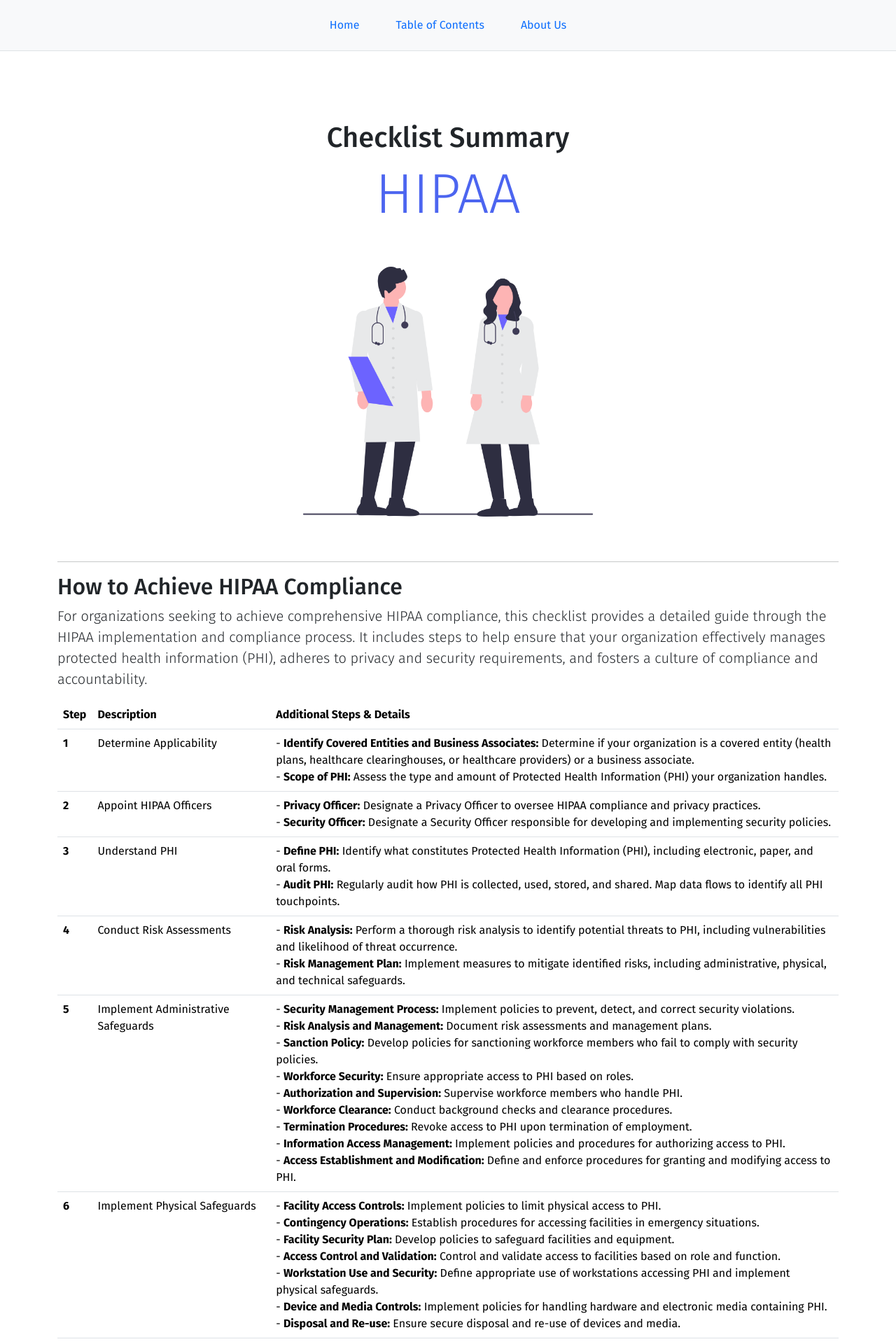
After one commit to jonnych6/CertificationWeb-2, a Flask app: page /HIPAA_checklist in a window 1280 px wide. The commit adds this page. Shown: the top 1920 px of the page at 70% size. Run offline with Flask 3, Linux system fonts and the light colour scheme.

Commit message:
add hipaa_checklist.html

```diff
--- a/app.py
+++ b/app.py
@@ -55,6 +55,10 @@ def PCI_DSS_checklist():
 def GRC_checklist():
     return render_template('/GRC/GRC_checklist.html')
 
+@app.route('/HIPAA_checklist')
+def HIPAA_checklist():
+    return render_template('/HIPAA/HIPAA_checklist.html')
+
 @app.route('/GDPR_checklist')
 def GDPR_checklist():
     return render_template('/GDPR/GDPR_checklist.html')
--- /dev/null
+++ b/templates/HIPAA/HIPAA_checklist.html
@@ -0,0 +1,305 @@
+{% extends "layout.html" %} {% block title %}Resources{% endblock %} {% block
+content %}
+
+<div class="container text-center" style="margin-top: 100px">
+  <h1>Checklist Summary</h1>
+  <h1 class="display-1" style="color: #4c65f0">HIPAA</h1>
+  <img
+    src="static\images\HIPPA\hipaa_checklist.png"
+    style="width: 50%; height: auto"
+  />
+  <hr />
+</div>
+
+<div class="container">
+  <div class="col">
+    <h2>How to Achieve HIPAA Compliance</h2>
+    <p class="lead">
+      For organizations seeking to achieve comprehensive HIPAA compliance, this
+      checklist provides a detailed guide through the HIPAA implementation and
+      compliance process. It includes steps to help ensure that your
+      organization effectively manages protected health information (PHI),
+      adheres to privacy and security requirements, and fosters a culture of
+      compliance and accountability.
+    </p>
+    <div class="d-flex justify-content-center">
+      <table class="table">
+        <thead>
+          <tr>
+            <th scope="col">Step</th>
+            <th scope="col">Description</th>
+            <th scope="col">Additional Steps & Details</th>
+          </tr>
+        </thead>
+        <tbody>
+          <tr>
+            <th scope="row">1</th>
+            <td>Determine Applicability</td>
+            <td>
+              -
+              <strong
+                >Identify Covered Entities and Business Associates:</strong
+              >
+              Determine if your organization is a covered entity (health plans,
+              healthcare clearinghouses, or healthcare providers) or a business
+              associate.<br />
+              - <strong>Scope of PHI:</strong> Assess the type and amount of
+              Protected Health Information (PHI) your organization handles.
+            </td>
+          </tr>
+          <tr>
+            <th scope="row">2</th>
+            <td>Appoint HIPAA Officers</td>
+            <td>
+              - <strong>Privacy Officer:</strong> Designate a Privacy Officer to
+              oversee HIPAA compliance and privacy practices.<br />
+              - <strong>Security Officer:</strong> Designate a Security Officer
+              responsible for developing and implementing security policies.
+            </td>
+          </tr>
+          <tr>
+            <th scope="row">3</th>
+            <td>Understand PHI</td>
+            <td>
+              - <strong>Define PHI:</strong> Identify what constitutes Protected
+              Health Information (PHI), including electronic, paper, and oral
+              forms.<br />
+              - <strong>Audit PHI:</strong> Regularly audit how PHI is
+              collected, used, stored, and shared. Map data flows to identify
+              all PHI touchpoints.
+            </td>
+          </tr>
+          <tr>
+            <th scope="row">4</th>
+            <td>Conduct Risk Assessments</td>
+            <td>
+              - <strong>Risk Analysis:</strong> Perform a thorough risk analysis
+              to identify potential threats to PHI, including vulnerabilities
+              and likelihood of threat occurrence.<br />
+              - <strong>Risk Management Plan:</strong> Implement measures to
+              mitigate identified risks, including administrative, physical, and
+              technical safeguards.
+            </td>
+          </tr>
+          <tr>
+            <th scope="row">5</th>
+            <td>Implement Administrative Safeguards</td>
+            <td>
+              - <strong>Security Management Process:</strong> Implement policies
+              to prevent, detect, and correct security violations.<br />
+              - <strong>Risk Analysis and Management:</strong> Document risk
+              assessments and management plans.<br />
+              - <strong>Sanction Policy:</strong> Develop policies for
+              sanctioning workforce members who fail to comply with security
+              policies.<br />
+              - <strong>Workforce Security:</strong> Ensure appropriate access
+              to PHI based on roles.<br />
+              - <strong>Authorization and Supervision:</strong> Supervise
+              workforce members who handle PHI.<br />
+              - <strong>Workforce Clearance:</strong> Conduct background checks
+              and clearance procedures.<br />
+              - <strong>Termination Procedures:</strong> Revoke access to PHI
+              upon termination of employment.<br />
+              - <strong>Information Access Management:</strong> Implement
+              policies and procedures for authorizing access to PHI.<br />
+              - <strong>Access Establishment and Modification:</strong> Define
+              and enforce procedures for granting and modifying access to PHI.
+            </td>
+          </tr>
+          <tr>
+            <th scope="row">6</th>
+            <td>Implement Physical Safeguards</td>
+            <td>
+              - <strong>Facility Access Controls:</strong> Implement policies to
+              limit physical access to PHI.<br />
+              - <strong>Contingency Operations:</strong> Establish procedures
+              for accessing facilities in emergency situations.<br />
+              - <strong>Facility Security Plan:</strong> Develop policies to
+              safeguard facilities and equipment.<br />
+              - <strong>Access Control and Validation:</strong> Control and
+              validate access to facilities based on role and function.<br />
+              - <strong>Workstation Use and Security:</strong> Define
+              appropriate use of workstations accessing PHI and implement
+              physical safeguards.<br />
+              - <strong>Device and Media Controls:</strong> Implement policies
+              for handling hardware and electronic media containing PHI.<br />
+              - <strong>Disposal and Re-use:</strong> Ensure secure disposal and
+              re-use of devices and media.
+            </td>
+          </tr>
+          <tr>
+            <th scope="row">7</th>
+            <td>Implement Technical Safeguards</td>
+            <td>
+              - <strong>Access Control:</strong> Implement unique user
+              identifications, emergency access procedures, automatic logoff,
+              and encryption.<br />
+              - <strong>Unique User Identification:</strong> Assign a unique
+              name or number to each user.<br />
+              - <strong>Emergency Access Procedure:</strong> Ensure emergency
+              access to PHI.<br />
+              - <strong>Automatic Logoff:</strong> Implement procedures to log
+              off inactive sessions.<br />
+              - <strong>Encryption and Decryption:</strong> Encrypt PHI during
+              transmission and storage.<br />
+              - <strong>Audit Controls:</strong> Implement hardware, software,
+              and procedural mechanisms to record and examine access to PHI.<br />
+              - <strong>Integrity Controls:</strong> Ensure that PHI is not
+              improperly altered or destroyed.<br />
+              - <strong>Transmission Security:</strong> Protect PHI during
+              electronic transmission.<br />
+              - <strong>Integrity Controls:</strong> Ensure PHI is not altered
+              or destroyed during transmission.<br />
+              - <strong>Encryption:</strong> Encrypt PHI in transit to protect
+              against unauthorized access.
+            </td>
+          </tr>
+          <tr>
+            <th scope="row">8</th>
+            <td>Develop and Implement Policies and Procedures</td>
+            <td>
+              - <strong>Privacy Policies:</strong> Develop and maintain HIPAA
+              privacy policies.<br />
+              - <strong>Use and Disclosure:</strong> Establish guidelines for
+              PHI use and disclosure.<br />
+              - <strong>Patient Rights:</strong> Define procedures for handling
+              patient rights, including access and amendment of PHI.<br />
+              - <strong>Breach Notification Policies:</strong> Establish
+              policies for breach identification and notification.<br />
+              - <strong>Complaint Procedures:</strong> Implement procedures for
+              handling complaints and violations.<br />
+              - <strong>Security Policies:</strong> Create security policies
+              covering all administrative, physical, and technical
+              safeguards.<br />
+              - <strong>Contingency Planning:</strong> Develop plans for data
+              backup, disaster recovery, and emergency mode operations.
+            </td>
+          </tr>
+          <tr>
+            <th scope="row">9</th>
+            <td>Training and Awareness</td>
+            <td>
+              - <strong>Regular Training:</strong> Conduct regular HIPAA
+              training sessions for all employees, including new hires and
+              annual refreshers.<br />
+              - <strong>Role-Based Training:</strong> Tailor training based on
+              job functions and access to PHI.<br />
+              - <strong>Awareness Programs:</strong> Implement programs to
+              maintain HIPAA awareness, including phishing simulations and
+              security reminders.
+            </td>
+          </tr>
+          <tr>
+            <th scope="row">10</th>
+            <td>Business Associate Agreements (BAAs)</td>
+            <td>
+              - <strong>Identify Business Associates:</strong> Determine which
+              vendors and partners are business associates.<br />
+              - <strong>Execute BAAs:</strong> Ensure all business associates
+              sign agreements specifying their HIPAA obligations.<br />
+              - <strong>BAA Terms:</strong> Include terms for PHI protection,
+              breach notification, and termination of agreement.<br />
+              - <strong>Monitor Compliance:</strong> Regularly review and
+              monitor business associate compliance.<br />
+              - <strong>Periodic Audits:</strong> Conduct audits of business
+              associate compliance.
+            </td>
+          </tr>
+          <tr>
+            <th scope="row">11</th>
+            <td>Monitor and Audit Compliance</td>
+            <td>
+              - <strong>Regular Audits:</strong> Conduct regular internal audits
+              to ensure ongoing compliance.<br />
+              - <strong>Audit Trails:</strong> Maintain and review audit trails
+              of PHI access and modifications.<br />
+              - <strong>Compliance Reviews:</strong> Schedule periodic reviews
+              of HIPAA compliance policies and procedures.<br />
+              - <strong>Third-Party Audits:</strong> Engage third-party auditors
+              to validate compliance.
+            </td>
+          </tr>
+          <tr>
+            <th scope="row">12</th>
+            <td>Documentation</td>
+            <td>
+              - <strong>Maintain Records:</strong> Keep detailed records of
+              compliance efforts, including risk assessments, training sessions,
+              policies, and procedures.<br />
+              - <strong>Document Retention:</strong> Retain documentation for a
+              minimum of six years as required by HIPAA.<br />
+              - <strong>Update Documentation:</strong> Regularly update
+              documentation to reflect changes in regulations and practices.
+            </td>
+          </tr>
+          <tr>
+            <th scope="row">13</th>
+            <td>Respond to Breaches</td>
+            <td>
+              - <strong>Incident Response Plan:</strong> Develop and implement
+              an incident response plan for handling breaches.<br />
+              - <strong>Breach Identification:</strong> Establish procedures for
+              identifying and investigating breaches.<br />
+              - <strong>Mitigation:</strong> Implement measures to mitigate
+              damage from breaches.<br />
+              - <strong>Breach Notification:</strong> Notify affected
+              individuals, the Department of Health and Human Services (HHS),
+              and the media (if applicable) within stipulated timeframes.<br />
+              - <strong>Notification Procedures:</strong> Define procedures for
+              timely notification of breaches.
+            </td>
+          </tr>
+          <tr>
+            <th scope="row">14</th>
+            <td>Continuous Improvement</td>
+            <td>
+              - <strong>Feedback Loop:</strong> Establish a feedback loop to
+              identify areas for improvement in compliance efforts.<br />
+              - <strong>Post-Incident Analysis:</strong> Conduct post-incident
+              analyses to identify gaps and implement corrective actions.<br />
+              - <strong>Stay Updated:</strong> Keep up with changes in HIPAA
+              regulations and update practices accordingly.<br />
+              - <strong>Regulatory Monitoring:</strong> Monitor regulatory
+              updates and adjust policies and procedures as needed.
+            </td>
+          </tr>
+          <tr>
+            <th scope="row">15</th>
+            <td>Patient Rights and Access</td>
+            <td>
+              - <strong>Access to PHI:</strong> Ensure patients can access their
+              PHI within the required timeframes.<br />
+              - <strong>Request Procedures:</strong> Establish procedures for
+              handling patient requests for PHI access.<br />
+              - <strong>Amendments to PHI:</strong> Allow patients to request
+              amendments to their PHI.<br />
+              - <strong>Amendment Procedures:</strong> Define procedures for
+              reviewing and responding to amendment requests.<br />
+              - <strong>Accounting of Disclosures:</strong> Maintain records of
+              disclosures and provide accounting upon request.<br />
+              - <strong>Disclosure Logs:</strong> Keep logs of all disclosures
+              of PHI for a minimum of six years.
+            </td>
+          </tr>
+          <tr>
+            <th scope="row">16</th>
+            <td>Physical and Environmental Controls</td>
+            <td>
+              - <strong>Workstation and Device Security:</strong> Secure
+              workstations and devices used to access PHI.<br />
+              - <strong>Physical Locks:</strong> Use physical locks and other
+              security measures to prevent unauthorized access.<br />
+              - <strong>Environmental Safeguards:</strong> Implement
+              environmental controls to protect against natural and
+              environmental hazards.<br />
+              - <strong>Environmental Monitoring:</strong> Monitor and control
+              environmental conditions to safeguard PHI.
+            </td>
+          </tr>
+        </tbody>
+      </table>
+    </div>
+  </div>
+</div>
+
+{% endblock %}
--- a/templates/individual_certs/HIPAA.html
+++ b/templates/individual_certs/HIPAA.html
@@ -272,7 +272,7 @@ content %}
         "
       >
         <h2>Interested in seeing a checklist for effective HIPAA?</h2>
-        <a href="{{ url_for('GRC_checklist') }}" style="margin-right: 10px">
+        <a href="{{ url_for('HIPAA_checklist') }}" style="margin-right: 10px">
           <button type="button" class="btn btn-primary btn-lg">
             HIPAA Checklist
           </button>
```
Also changed, not shown: static/images/HIPPA/hipaa_checklist.png (added).
